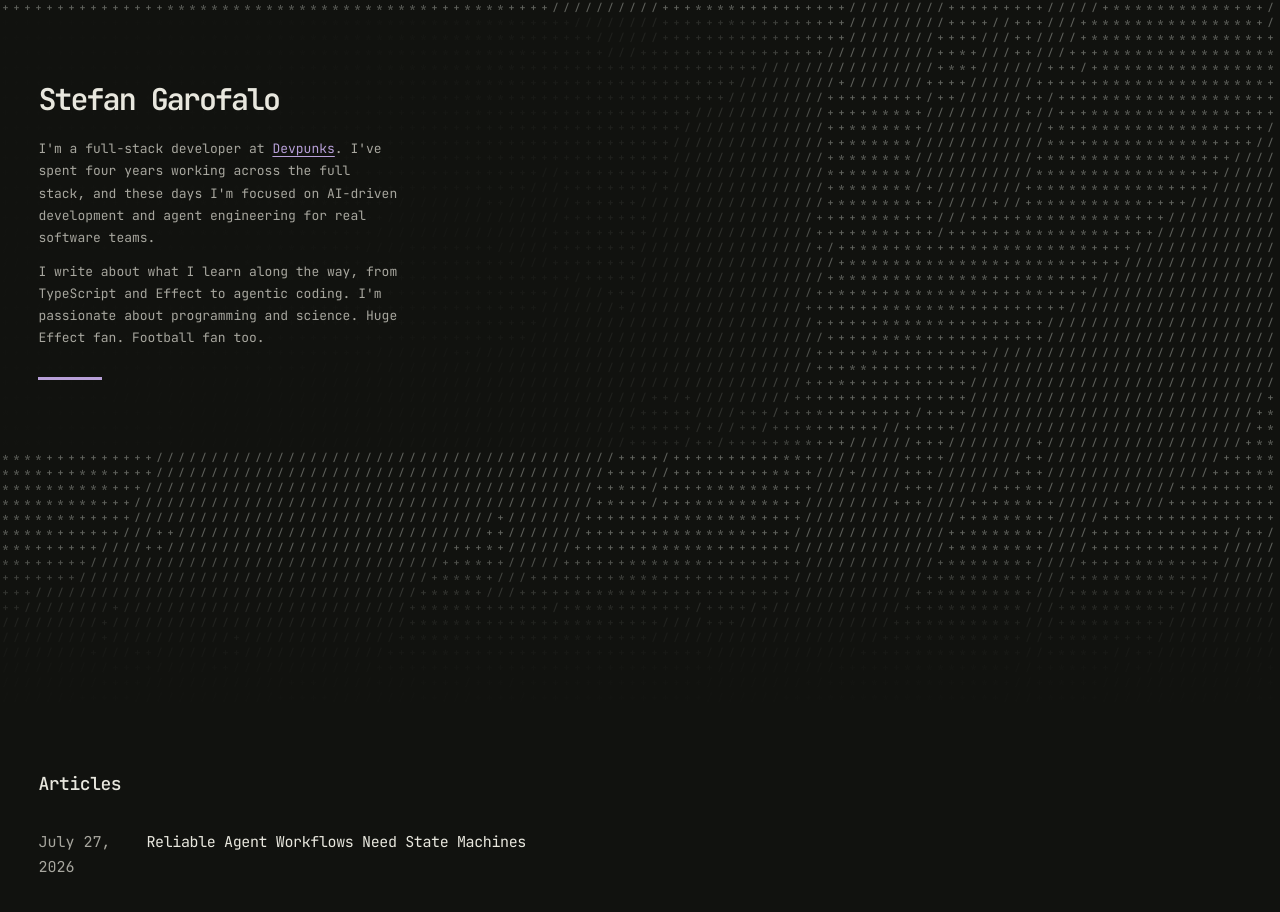
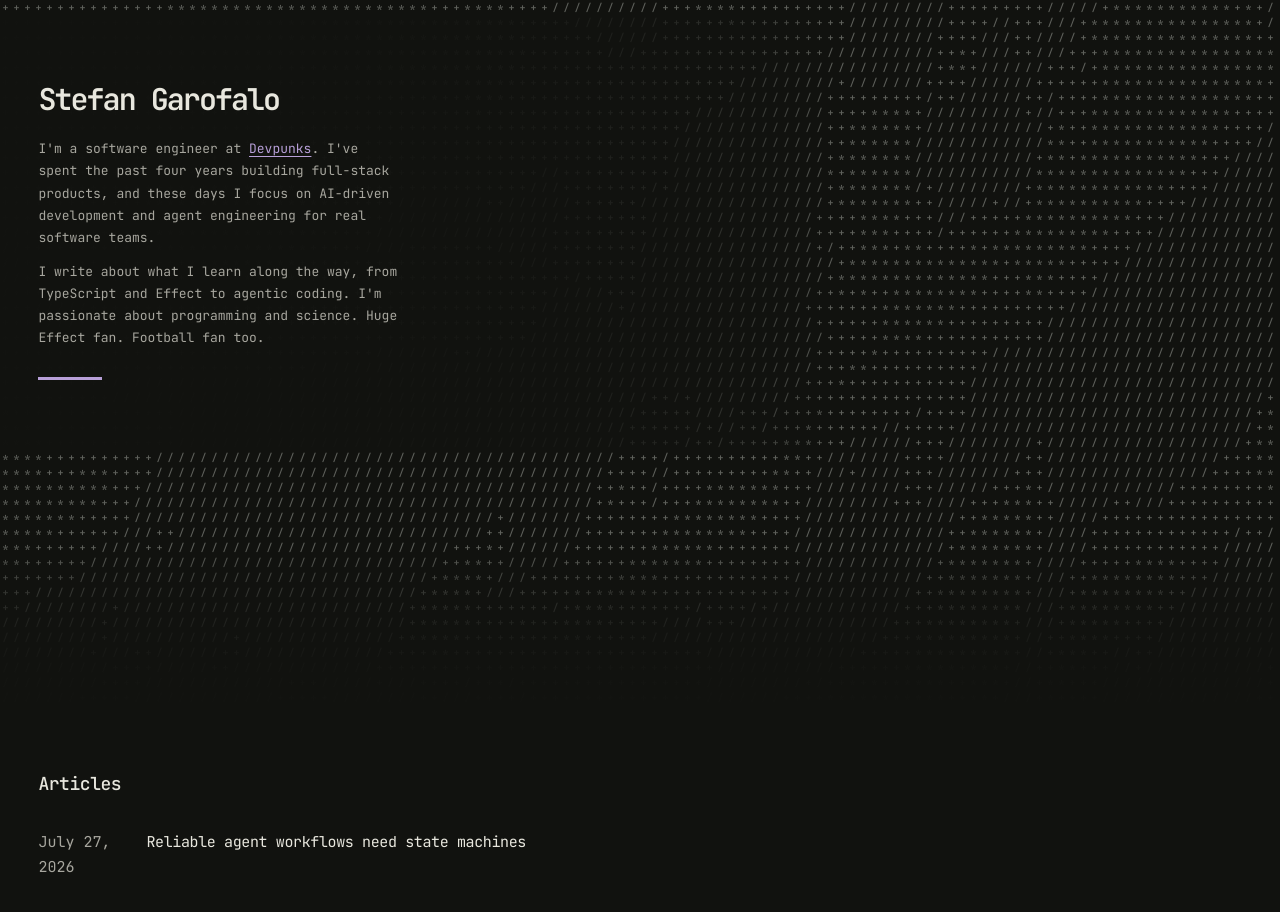
Before and after one commit to stefan-garofalo/stefangarofalo.dev, a Next.js app: page / in a window 1280 px wide. Shown: the part 194-1106 px from the top of the page. Built offline with nearby package versions, Linux system fonts and the light colour scheme.

Commit message:
refine professional bio and article title

```diff
--- a/app/page.tsx
+++ b/app/page.tsx
@@ -24,15 +24,15 @@ export default function Page() {
             </h1>
             <div className="relative z-20 mt-6 max-w-[46ch] space-y-3 text-[clamp(13px,1vw,15px)] leading-[1.7] text-[var(--text-secondary)] max-[767px]:max-w-[38ch] max-[767px]:text-[13px]">
               <p>
-                I&apos;m a full-stack developer at{' '}
+                I&apos;m a software engineer at{' '}
                 <a
                   className="underline decoration-[var(--accent)] underline-offset-[0.2em] transition-opacity hover:opacity-70 focus-visible:outline focus-visible:outline-1 focus-visible:outline-offset-[3px] focus-visible:outline-[var(--accent)] motion-reduce:transition-none"
                   href="https://devpunks.com"
                   style={{ color: 'var(--accent)' }}
                 >
                   Devpunks
-                </a>. I&apos;ve spent four years working across the full stack,
-                and these days I&apos;m focused on AI-driven development and
+                </a>. I&apos;ve spent the past four years building full-stack
+                products, and these days I focus on AI-driven development and
                 agent engineering for real software teams.
               </p>
               <p>
--- a/articles/Reliable Agent Workflows Need State Machines/article-v2.md
+++ b/articles/Reliable Agent Workflows Need State Machines/article-v2.md
@@ -1,6 +1,6 @@
 ---
 slug: reliable-agent-workflows-need-state-machines
-title: Reliable Agent Workflows Need State Machines
+title: Reliable agent workflows need state machines
 publishedAt: 2026-07-27
 summary: A Durable Workflow Graph combines state-machine transitions with actor-style gates so long-running skill workflows can resume from durable evidence and account for every required step.
 author: Stefan Garofalo
```
